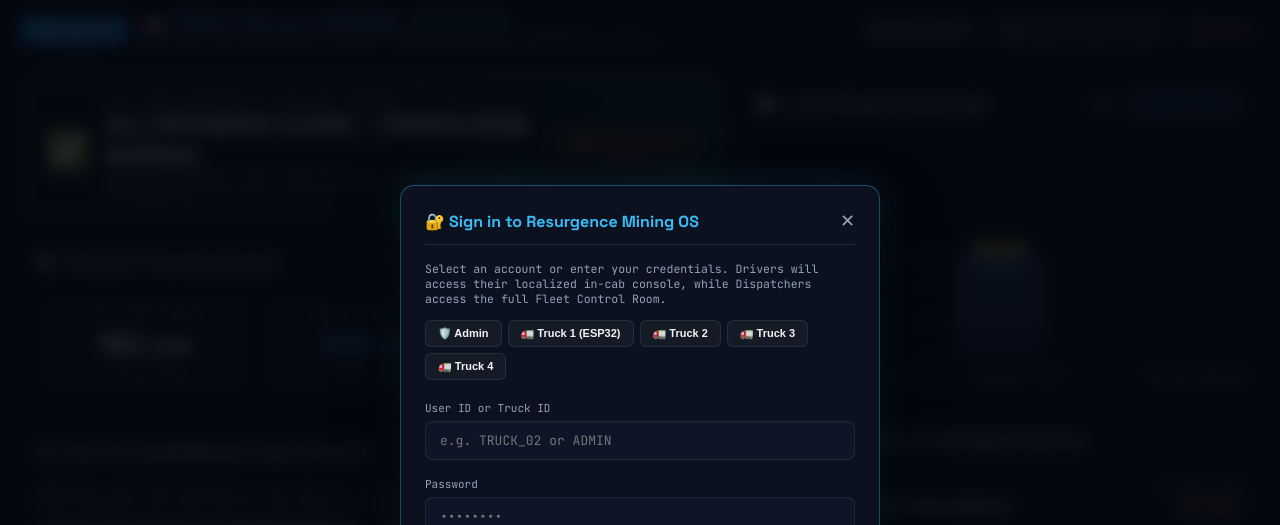
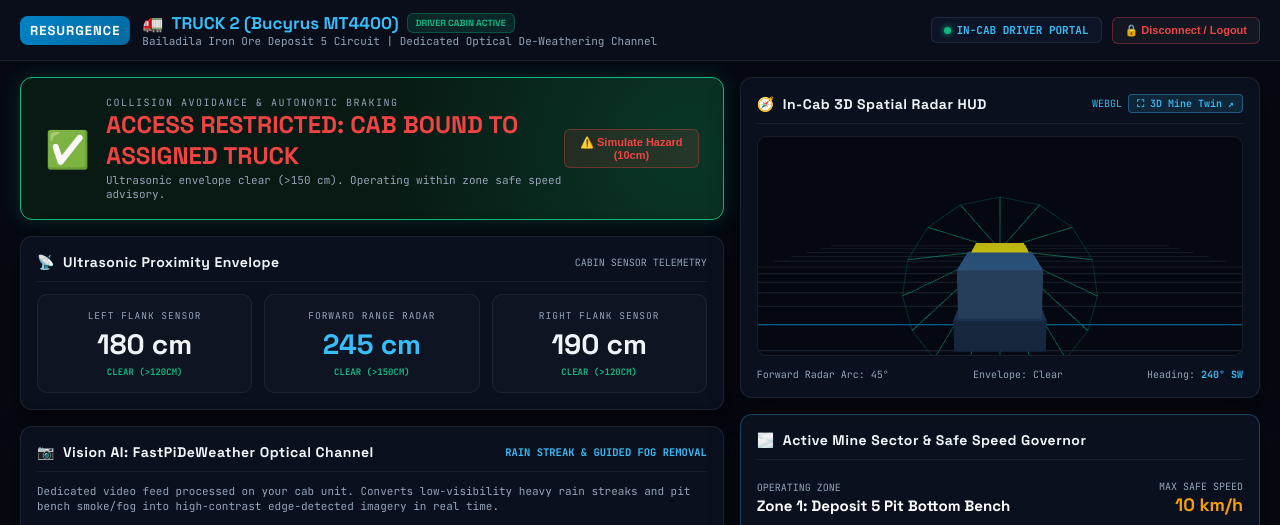
Before and after one commit to AdityaM27/Haul-Fleet-Control-Room, a Flask app: page /driver in a window 1280 px wide. Shown: the top 525 px of the page. Run offline with Flask 3, Linux system fonts and the light colour scheme; the visitor is signed in with stand-in values (Sample User, id 1).

Commit message:
Separate Control Room and Driver interfaces into dedicated URLs and add preview controls to Driver console

```diff
--- a/server.py
+++ b/server.py
@@ -1031,8 +1031,8 @@ def generate_fog_sample(sample_id="pit_dense_fog", vid="TRUCK_02"):
     w, h = 640, 480
     frame = np.zeros((h, w, 3), dtype=np.uint8)
 
-    if sample_id == "mountain_switchback":
-        # Sky and mountains
+    if sample_id in ("mountain_switchback", "ridge_cloud"):
+        # Sky and steep rocky slopes
         cv2.rectangle(frame, (0, 0), (w, int(h * 0.45)), (110, 125, 135), -1)
         pts_m1 = np.array([[0, int(h * 0.45)], [int(w * 0.35), int(h * 0.20)], [int(w * 0.7), int(h * 0.45)]], np.int32)
         cv2.fillPoly(frame, [pts_m1], (70, 85, 95))
@@ -1042,13 +1042,57 @@ def generate_fog_sample(sample_id="pit_dense_fog", vid="TRUCK_02"):
         pts_road = np.array([[0, h], [int(w * 0.35), int(h * 0.65)], [int(w * 0.65), int(h * 0.65)], [w, h]], np.int32)
         cv2.fillPoly(frame, [pts_road], (45, 52, 58))
         # Large boulder hazard on road
-        cv2.circle(frame, (int(w * 0.52), int(h * 0.78)), 34, (38, 44, 48), -1)
-        cv2.circle(frame, (int(w * 0.50), int(h * 0.74)), 24, (55, 62, 68), -1)
+        cv2.circle(frame, (int(w * 0.52), int(h * 0.78)), 36, (38, 44, 48), -1)
+        cv2.circle(frame, (int(w * 0.50), int(h * 0.74)), 26, (55, 62, 68), -1)
         # Dense upslope fog
         fog = np.full((h, w, 3), (175, 185, 190), dtype=np.uint8)
         noise = np.random.randint(0, 22, (h, w, 3), dtype=np.uint8)
         fog = cv2.add(fog, noise)
         frame = cv2.addWeighted(frame, 0.26, fog, 0.74, 0)
+
+    elif sample_id == "rain_mist":
+        # Heavy Monsoon Rain & Wet Road Perspective
+        cv2.rectangle(frame, (0, 0), (w, int(h * 0.40)), (55, 65, 75), -1)
+        # Distant terraced bench in rain
+        pts_bench = np.array([[0, int(h * 0.40)], [w, int(h * 0.40)], [w, int(h * 0.52)], [0, int(h * 0.52)]], np.int32)
+        cv2.fillPoly(frame, [pts_bench], (35, 45, 52))
+        # Wet road with reflections
+        pts_road = np.array([[int(w * 0.42), int(h * 0.40)], [int(w * 0.58), int(h * 0.40)], [int(w * 0.96), h], [int(w * 0.04), h]], np.int32)
+        cv2.fillPoly(frame, [pts_road], (25, 28, 34))
+        # Wet asphalt sheen
+        pts_sheen = np.array([[int(w * 0.46), int(h * 0.50)], [int(w * 0.54), int(h * 0.50)], [int(w * 0.65), h], [int(w * 0.35), h]], np.int32)
+        cv2.fillPoly(frame, [pts_sheen], (35, 42, 50))
+        # Obstacle: Stopped Light Vehicle / Rockfall ahead
+        ox, oy = int(w * 0.50), int(h * 0.66)
+        cv2.rectangle(frame, (ox - 32, oy - 24), (ox + 32, oy + 16), (20, 22, 28), -1)
+        cv2.circle(frame, (ox - 22, oy + 10), 6, (0, 0, 220), -1)  # Red tail light
+        cv2.circle(frame, (ox + 22, oy + 10), 6, (0, 0, 220), -1)  # Red tail light
+        # Heavy angled rain streaks across camera lens
+        for rx in range(10, w - 10, 16):
+            ry = (rx * 13) % (h - 40)
+            cv2.line(frame, (rx, ry), (rx - 4, ry + 28), (210, 225, 240), 1)
+        # Wet spray & mist
+        mist = np.full((h, w, 3), (160, 172, 180), dtype=np.uint8)
+        noise = np.random.randint(0, 25, (h, w, 3), dtype=np.uint8)
+        mist = cv2.add(mist, noise)
+        frame = cv2.addWeighted(frame, 0.32, mist, 0.68, 0)
+
+    elif sample_id == "haul_road_dust":
+        # Hematite Iron Ore Dust Storm
+        cv2.rectangle(frame, (0, 0), (w, int(h * 0.42)), (90, 70, 60), -1)
+        pts_road = np.array([[int(w * 0.43), int(h * 0.42)], [int(w * 0.57), int(h * 0.42)], [int(w * 0.95), h], [int(w * 0.05), h]], np.int32)
+        cv2.fillPoly(frame, [pts_road], (48, 32, 28))
+        # Haul Truck bulk ahead in dust
+        hx, hy = int(w * 0.50), int(h * 0.62)
+        cv2.rectangle(frame, (hx - 40, hy - 32), (hx + 40, hy + 22), (28, 20, 18), -1)
+        cv2.circle(frame, (hx - 28, hy + 14), 7, (0, 140, 255), -1)  # Amber hazard light
+        cv2.circle(frame, (hx + 28, hy + 14), 7, (0, 140, 255), -1)  # Amber hazard light
+        # Red-ochre dust haze
+        dust = np.full((h, w, 3), (110, 130, 175), dtype=np.uint8)  # BGR for ochre dust
+        noise = np.random.randint(0, 28, (h, w, 3), dtype=np.uint8)
+        dust = cv2.add(dust, noise)
+        frame = cv2.addWeighted(frame, 0.28, dust, 0.72, 0)
+
     else:  # pit_dense_fog (default)
         # Open pit bench benches
         cv2.rectangle(frame, (0, 0), (w, int(h * 0.4)), (100, 115, 125), -1)
@@ -2004,6 +2048,8 @@ def mine_3d_portal():
 
 
 @app.route("/", methods=["GET"])
+@app.route("/control", methods=["GET"])
+@app.route("/control_room", methods=["GET"])
 def index():
     if session.get("role") == "driver" and session.get("vehicle_id"):
         return redirect(f"/driver?vehicle_id={session.get('vehicle_id')}")
--- a/templates/driver.html
+++ b/templates/driver.html
@@ -306,9 +306,11 @@
     </div>
 
     <div class="header-actions">
-      <button class="hdr-btn" onclick="openLoginModal()">🔑 Switch Account</button>
-      <a href="/" class="hdr-btn admin-link">🛡️ Central Control Room</a>
-      <button class="hdr-btn" style="color:var(--red)" onclick="logout()">🔒 Logout</button>
+      <div style="display:flex;align-items:center;gap:6px;background:rgba(15,23,42,0.8);border:1px solid var(--panel-border);padding:5px 12px;border-radius:6px;font-size:11px;color:var(--teal)">
+        <span style="width:7px;height:7px;border-radius:50%;background:var(--green);box-shadow:0 0 6px var(--green);display:inline-block"></span>
+        <span style="font-weight:700">IN-CAB DRIVER PORTAL</span>
+      </div>
+      <button class="hdr-btn" style="color:var(--red);border-color:rgba(239,68,68,0.35)" onclick="logout()">🔒 Disconnect / Logout</button>
     </div>
   </header>
 
@@ -374,6 +376,25 @@
 
         <div style="font-size:11px;color:var(--text-muted);line-height:1.4">
           Dedicated video feed processed on your cab unit. Converts low-visibility heavy rain streaks and pit bench smoke/fog into high-contrast edge-detected imagery in real time.
+        </div>
+
+        <!-- DRIVER PREVIEW IMAGE CONTROLS -->
+        <div style="display:flex;align-items:center;justify-content:space-between;flex-wrap:wrap;gap:8px;padding:8px 12px;background:rgba(255,255,255,0.02);border:1px solid var(--panel-border);border-radius:8px">
+          <div style="display:flex;align-items:center;gap:6px">
+            <span style="font-size:12px">🖼️</span>
+            <span style="font-size:11px;font-weight:700;color:var(--text)">Test Preview Scene:</span>
+          </div>
+          <div style="display:flex;align-items:center;gap:6px;flex-wrap:wrap">
+            <button type="button" class="hdr-btn" style="padding:4px 8px;font-size:10.5px" onclick="setDriverPreviewSample('pit_dense_fog')">🌫️ Dense Fog Pit</button>
+            <button type="button" class="hdr-btn" style="padding:4px 8px;font-size:10.5px" onclick="setDriverPreviewSample('rain_mist')">🌧️ Heavy Monsoon Rain</button>
+            <button type="button" class="hdr-btn" style="padding:4px 8px;font-size:10.5px" onclick="setDriverPreviewSample('haul_road_dust')">💨 Pit Dust Storm</button>
+            <button type="button" class="hdr-btn" style="padding:4px 8px;font-size:10.5px" onclick="setDriverPreviewSample('ridge_cloud')">☁️ Cloud Inversion</button>
+            <label class="hdr-btn" style="padding:4px 8px;font-size:10.5px;cursor:pointer;color:var(--teal);border-color:rgba(56,189,248,0.4)">
+              📷 Upload Image
+              <input type="file" id="driverImgUpload" accept="image/*" style="display:none" onchange="uploadDriverCustomImage(event)">
+            </label>
+            <button type="button" class="hdr-btn" style="padding:4px 8px;font-size:10.5px;color:var(--amber)" onclick="resetDriverCameraStream()">↺ Live Feed</button>
+          </div>
         </div>
 
         <div class="camera-dual-container">
@@ -478,40 +499,7 @@
 
   </main>
 
-  <!-- LOGIN / SWITCH ACCOUNT MODAL -->
-  <div class="modal-overlay" id="loginModal">
-    <div class="modal-box">
-      <div class="modal-hdr">
-        <div class="modal-title">🔐 Sign in to Resurgence Mining OS</div>
-        <button onclick="closeLoginModal()" style="background:none;border:none;color:var(--text-muted);font-size:18px;cursor:pointer">✕</button>
-      </div>
 
-      <div style="font-size:11.5px;color:var(--text-muted);margin-bottom:14px">
-        Select an account or enter your credentials. Drivers will access their localized in-cab console, while Dispatchers access the full Fleet Control Room.
-      </div>
-
-      <!-- Quick Fill Accounts -->
-      <div style="display:flex;flex-wrap:wrap;gap:6px;margin-bottom:16px">
-        <button type="button" class="hdr-btn" onclick="fillCreds('ADMIN', 'admin123')">🛡️ Admin</button>
-        <button type="button" class="hdr-btn" onclick="fillCreds('TRUCK_01', 'truck01')">🚛 Truck 1 (ESP32)</button>
-        <button type="button" class="hdr-btn" onclick="fillCreds('TRUCK_02', 'truck02')">🚛 Truck 2</button>
-        <button type="button" class="hdr-btn" onclick="fillCreds('TRUCK_03', 'truck03')">🚛 Truck 3</button>
-        <button type="button" class="hdr-btn" onclick="fillCreds('TRUCK_04', 'truck04')">🚛 Truck 4</button>
-      </div>
-
-      <form id="loginForm" onsubmit="submitLogin(event)">
-        <label style="font-size:11px;color:var(--text-muted)">User ID or Truck ID</label>
-        <input type="text" id="loginUsername" class="form-input" placeholder="e.g. TRUCK_02 or ADMIN" required>
-
-        <label style="font-size:11px;color:var(--text-muted)">Password</label>
-        <input type="password" id="loginPassword" class="form-input" placeholder="••••••••" required>
-
-        <div id="loginError" style="display:none;padding:8px;background:rgba(239,68,68,0.15);color:var(--red);border-radius:6px;font-size:11.5px;margin-bottom:12px"></div>
-
-        <button type="submit" class="btn-submit" id="btnLoginSubmit">Sign In</button>
-      </form>
-    </div>
-  </div>
 
   <script>
     const currentVid = "{{ target_vehicle_id }}";
@@ -641,8 +629,11 @@
       try {
         const res = await fetch(`/api/vehicle/${encodeURIComponent(currentVid)}`, { cache: 'no-store' });
         if (res.status === 403) {
-          alert("Access restricted: You are not authorized to view this truck's in-cab console. Please log in.");
-          openLoginModal();
+          const bAction = document.getElementById('bannerAction');
+          if (bAction) {
+            bAction.textContent = 'ACCESS RESTRICTED: CAB BOUND TO ASSIGNED TRUCK';
+            bAction.style.color = 'var(--red)';
+          }
           return;
         }
         if (!res.ok) return;
@@ -744,53 +735,77 @@
     }
 
     // =========================================================================
-    // AUTHENTICATION & ROLE SWITCHING
+    // DRIVER PREVIEW IMAGE CONTROLS
     // =========================================================================
-    function openLoginModal() {
-      document.getElementById('loginModal').classList.add('open');
-    }
-    function closeLoginModal() {
-      document.getElementById('loginModal').classList.remove('open');
-    }
-    function fillCreds(u, p) {
-      document.getElementById('loginUsername').value = u;
-      document.getElementById('loginPassword').value = p;
-    }
-
-    async function submitLogin(e) {
-      e.preventDefault();
-      const u = document.getElementById('loginUsername').value.trim();
-      const p = document.getElementById('loginPassword').value.trim();
-      const errEl = document.getElementById('loginError');
-      errEl.style.display = 'none';
-
+    async function setDriverPreviewSample(sampleId) {
       try {
-        const res = await fetch('/api/auth/login', {
+        const res = await fetch('/api/camera/insert', {
           method: 'POST',
           headers: { 'Content-Type': 'application/json' },
-          body: JSON.stringify({ username: u, password: p })
+          body: JSON.stringify({
+            sample_id: sampleId,
+            vehicle_id: currentVid
+          })
         });
         const data = await res.json();
         if (data.status === 'ok') {
-          window.location.href = data.redirect_url;
-        } else {
-          errEl.textContent = data.msg || 'Login failed';
-          errEl.style.display = 'block';
+          refreshDriverCameraFeeds();
         }
       } catch (err) {
-        errEl.textContent = 'Connection error during authentication';
-        errEl.style.display = 'block';
+        console.error('Failed to change preview image:', err);
       }
+    }
+
+    async function uploadDriverCustomImage(event) {
+      const file = event.target.files[0];
+      if (!file) return;
+      const reader = new FileReader();
+      reader.onload = async function(e) {
+        try {
+          const res = await fetch('/api/camera/insert', {
+            method: 'POST',
+            headers: { 'Content-Type': 'application/json' },
+            body: JSON.stringify({
+              image_base64: e.target.result,
+              source_name: file.name,
+              vehicle_id: currentVid
+            })
+          });
+          const data = await res.json();
+          if (data.status === 'ok') {
+            refreshDriverCameraFeeds();
+          }
+        } catch (err) {
+          console.error('Failed to upload custom preview image:', err);
+        }
+      };
+      reader.readAsDataURL(file);
+    }
+
+    async function resetDriverCameraStream() {
+      try {
+        await fetch('/api/camera/reset', {
+          method: 'POST',
+          headers: { 'Content-Type': 'application/json' },
+          body: JSON.stringify({ vehicle_id: currentVid })
+        });
+        refreshDriverCameraFeeds();
+      } catch (err) {
+        console.error('Failed to reset camera stream:', err);
+      }
+    }
+
+    function refreshDriverCameraFeeds() {
+      const t = Date.now();
+      const rawImg = document.getElementById('driverRawFeedImg');
+      const cleanImg = document.getElementById('driverCleanFeedImg');
+      if (rawImg) rawImg.src = `/raw_feed?v=${encodeURIComponent(currentVid)}&t=${t}`;
+      if (cleanImg) cleanImg.src = `/dehazed_feed?v=${encodeURIComponent(currentVid)}&t=${t}`;
     }
 
     async function logout() {
       await fetch('/api/auth/logout', { method: 'POST' });
-      window.location.href = '/login';
-    }
-
-    // Auto open login modal if requested via URL
-    if (new URLSearchParams(window.location.search).get('login') === '1') {
-      openLoginModal();
+      window.location.reload();
     }
 
     // Initialize
--- a/templates/index.html
+++ b/templates/index.html
@@ -1514,11 +1514,8 @@
       </div>
       <div style="display:flex;align-items:center;gap:12px">
         <span class="status-pill" id="topRoleBadge" style="font-size:10px;background:rgba(56,189,248,0.12);color:var(--teal);border:1px solid rgba(56,189,248,0.3)">
-          🛡️ DISPATCHER: ADMIN
+          🛡️ DISPATCHER: CENTRAL CONTROL ROOM
         </span>
-        <a href="/driver" style="text-decoration:none;font-size:10.5px;font-weight:700;padding:4px 10px;color:var(--amber);border:1px solid rgba(245,158,11,0.35);background:rgba(245,158,11,0.08);border-radius:6px;transition:all 0.2s">
-          🚛 In-Cab Driver Console ↗
-        </a>
         <div style="text-align:right">
           <div class="top-date" id="liveDate">--</div>
           <div class="top-time" id="liveClock">--:--:--</div>
--- a/templates/mine3d.html
+++ b/templates/mine3d.html
@@ -288,7 +288,6 @@
       <div class="sub">Terraced Bench Open-Pit · Live Telemetry & Radar Defense</div>
       <div class="nav-actions">
         <a href="/" class="nav-btn">🎛️ Control Panel</a>
-        <a href="/driver" class="nav-btn">🚚 In-Cab Console</a>
         <button id="btnResetView" class="nav-btn">🔄 Reset View</button>
       </div>
     </div>
```
